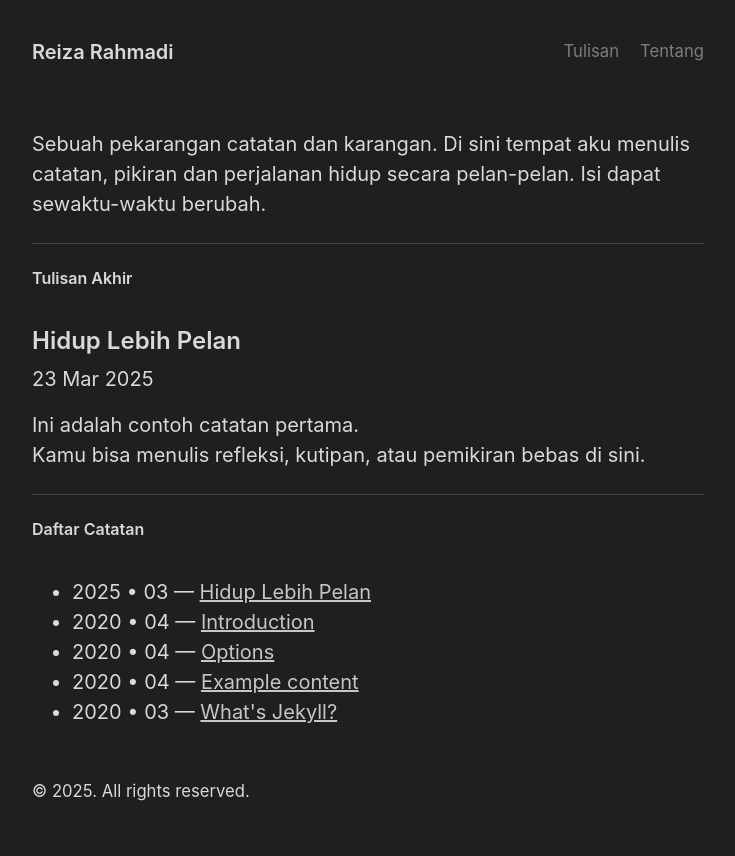
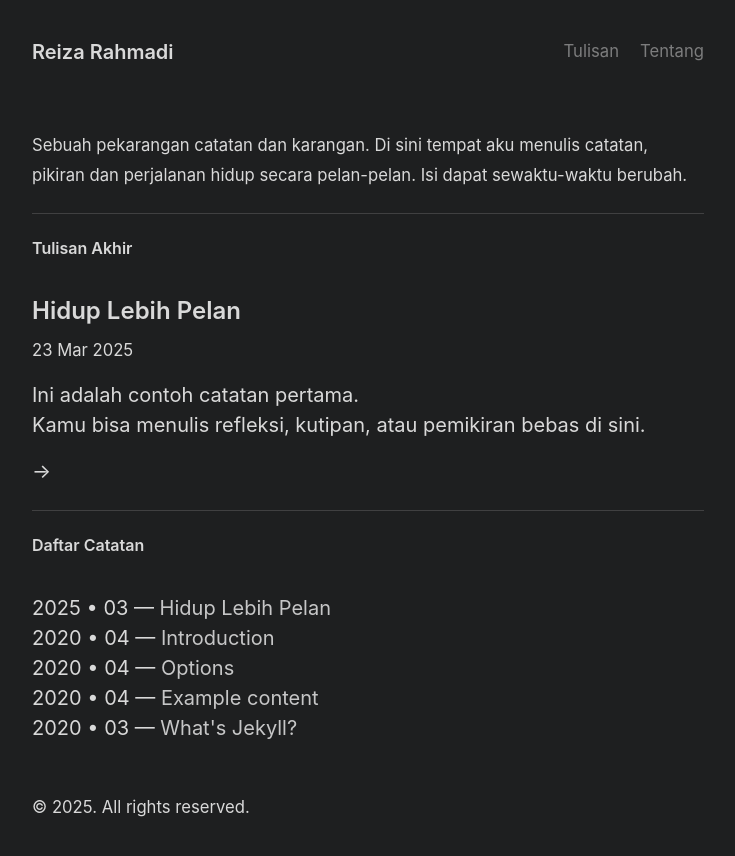
Before and after one commit to reizarahmadi/rzpage, a Jekyll site: the page built from index.html, in a window 1280 px wide. Shown: the top 856 px of the page, without its empty margins (272-1007 px from the left). Built offline with Jekyll 4.4.1, drawn with Linux system fonts in a browser that asks for light colours; the list of posts is cut into pages by our own code.

Commit message:
Update index.html

```diff
--- a/index.html
+++ b/index.html
@@ -3,7 +3,7 @@
 title: Beranda
 ---
 
-<p>Sebuah pekarangan catatan dan karangan. Di sini tempat aku menulis catatan, pikiran dan perjalanan hidup secara pelan-pelan. Isi dapat sewaktu-waktu berubah.</p>
+<small>Sebuah pekarangan catatan dan karangan. Di sini tempat aku menulis catatan, pikiran dan perjalanan hidup secara pelan-pelan. Isi dapat sewaktu-waktu berubah.</small>
 
 <hr/>
 
@@ -12,19 +12,19 @@
   {% assign latest_posts = site.posts | sort: "date" | reverse %}
   {% for post in latest_posts limit: 1 %}
     <h2 class="post-title"> <a href="{{ post.url | relative_url }}">{{ post.title }}</a></h2>
-    <time datetime="{{ post.date | date_to_xmlschema }}">{{ post.date | date_to_string }}</time>
-    <p>{{ post.excerpt }}</p>
+    <small><time datetime="{{ post.date | date_to_xmlschema }}">{{ post.date | date_to_string }}</time></small>
+    <p>{{ post.excerpt }} →</p>
   {% endfor %}
 
 <hr/>
 
 <h4>Daftar Catatan</h4>
 <br />
-<ul>
+<ul class="related-posts">
   {% assign posts = site.posts | sort: "date" | reverse %}
   {% for post in posts limit: 10 %}
     <li>
-      <time datetime="{{ post.date | date_to_xmlschema }}">{{ post.date | date: "%Y • %m" }}</time> —
+      <small></small><time datetime="{{ post.date | date_to_xmlschema }}">{{ post.date | date: "%Y • %m" }}</time> —</small>
       <a href="{{ post.url | relative_url }}">{{ post.title }}</a>
     </li>
   {% endfor %}
```
